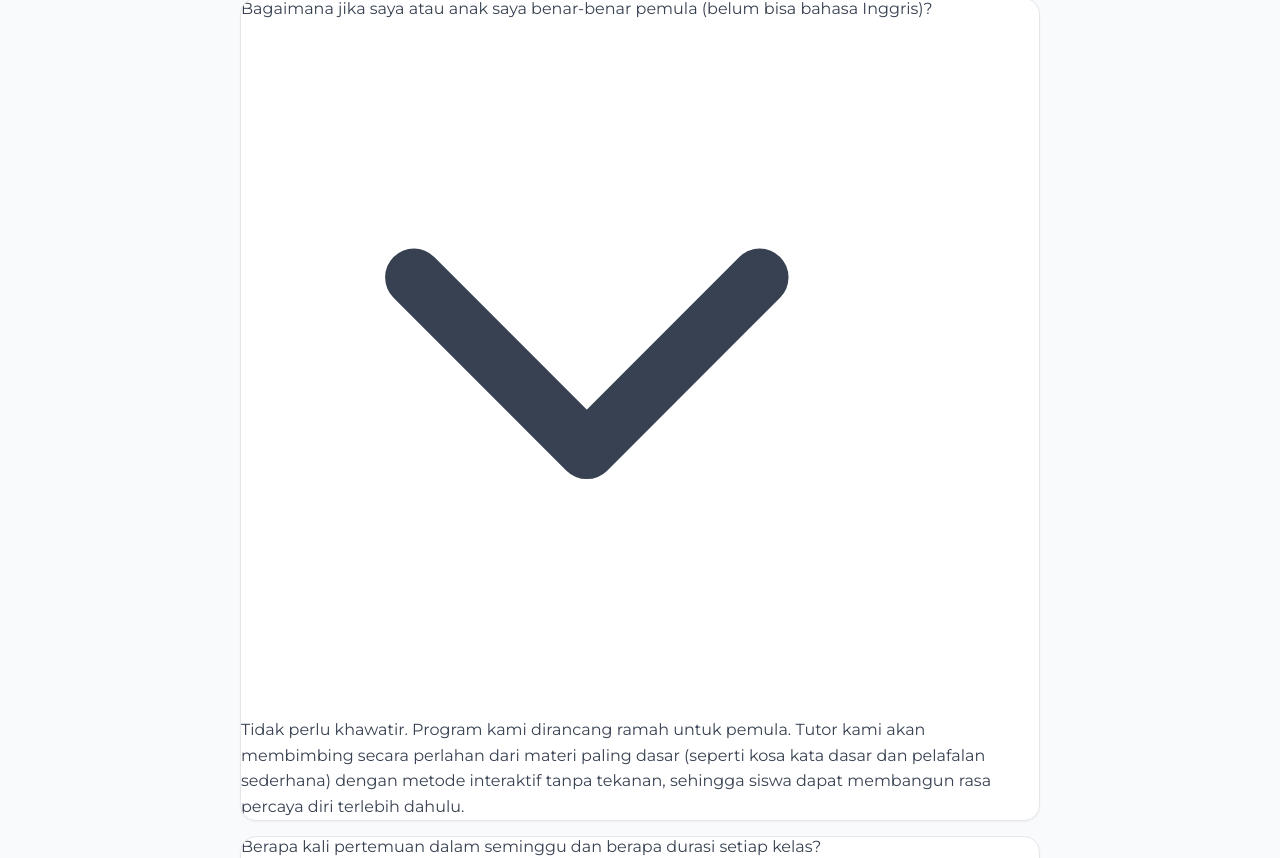
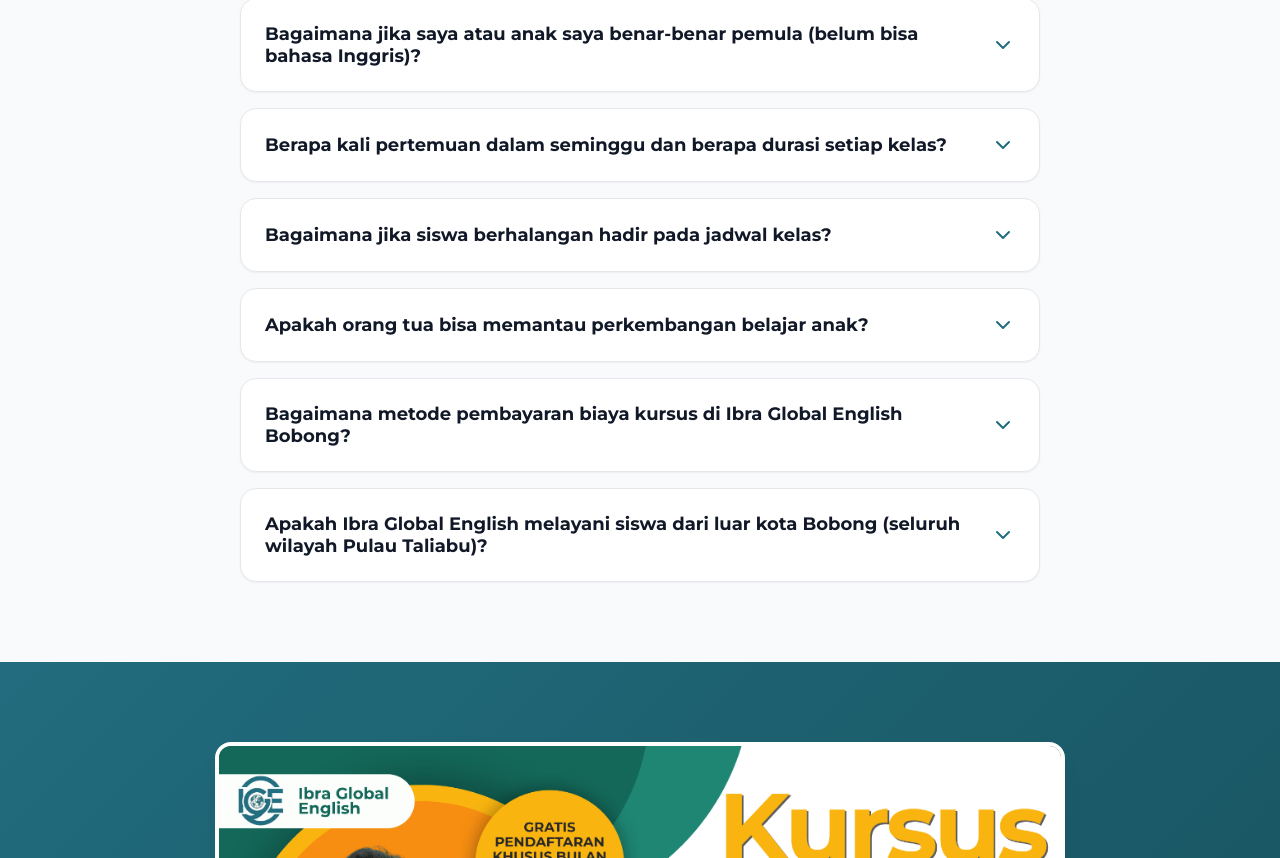
Before and after one commit to umamit/ibra-global-english, a Next.js app: page / in a window 1280 px wide. Shown: the part 3502-4360 px from the top of the page. Built offline with nearby package versions, Linux system fonts and the light colour scheme; no server answers; the database is empty.

Commit message:
fix: FAQ - selaraskan class name JSX dengan CSS (faq-trigger→faq-question, faq-content→faq-answer)

```diff
--- a/src/components/FAQ.jsx
+++ b/src/components/FAQ.jsx
@@ -40,22 +40,18 @@ export default function FAQ({ initialSettings }) {
               return (
                 <div key={faqId} className={`faq-item ${activeFaq === faqId ? "active" : ""}`} data-aos="fade-up">
                   <button
-                    className="faq-trigger"
+                    className="faq-question"
                     aria-expanded={activeFaq === faqId}
-                    aria-controls={`faq-content-${faqId}`}
+                    aria-controls={`faq-answer-${faqId}`}
                     onClick={() => toggleFaq(faqId)}
                   >
                     <span>{faq.question}</span>
-                    <span className="faq-icon">
-                      <svg xmlns="http://www.w3.org/2000/svg" viewBox="0 0 24 24" fill="none" stroke="currentColor" strokeWidth="2" strokeLinecap="round" strokeLinejoin="round">
-                        <polyline points="6 9 12 15 18 9"/>
-                      </svg>
-                    </span>
+                    <svg xmlns="http://www.w3.org/2000/svg" viewBox="0 0 24 24" fill="none" stroke="currentColor" strokeWidth="2" strokeLinecap="round" strokeLinejoin="round">
+                      <polyline points="6 9 12 15 18 9"/>
+                    </svg>
                   </button>
-                  <div id={`faq-content-${faqId}`} className="faq-content" aria-hidden={activeFaq !== faqId}>
-                    <div className="faq-content-inner">
-                      <p>{faq.answer}</p>
-                    </div>
+                  <div id={`faq-answer-${faqId}`} className="faq-answer" aria-hidden={activeFaq !== faqId}>
+                    <p>{faq.answer}</p>
                   </div>
                 </div>
               );
```
